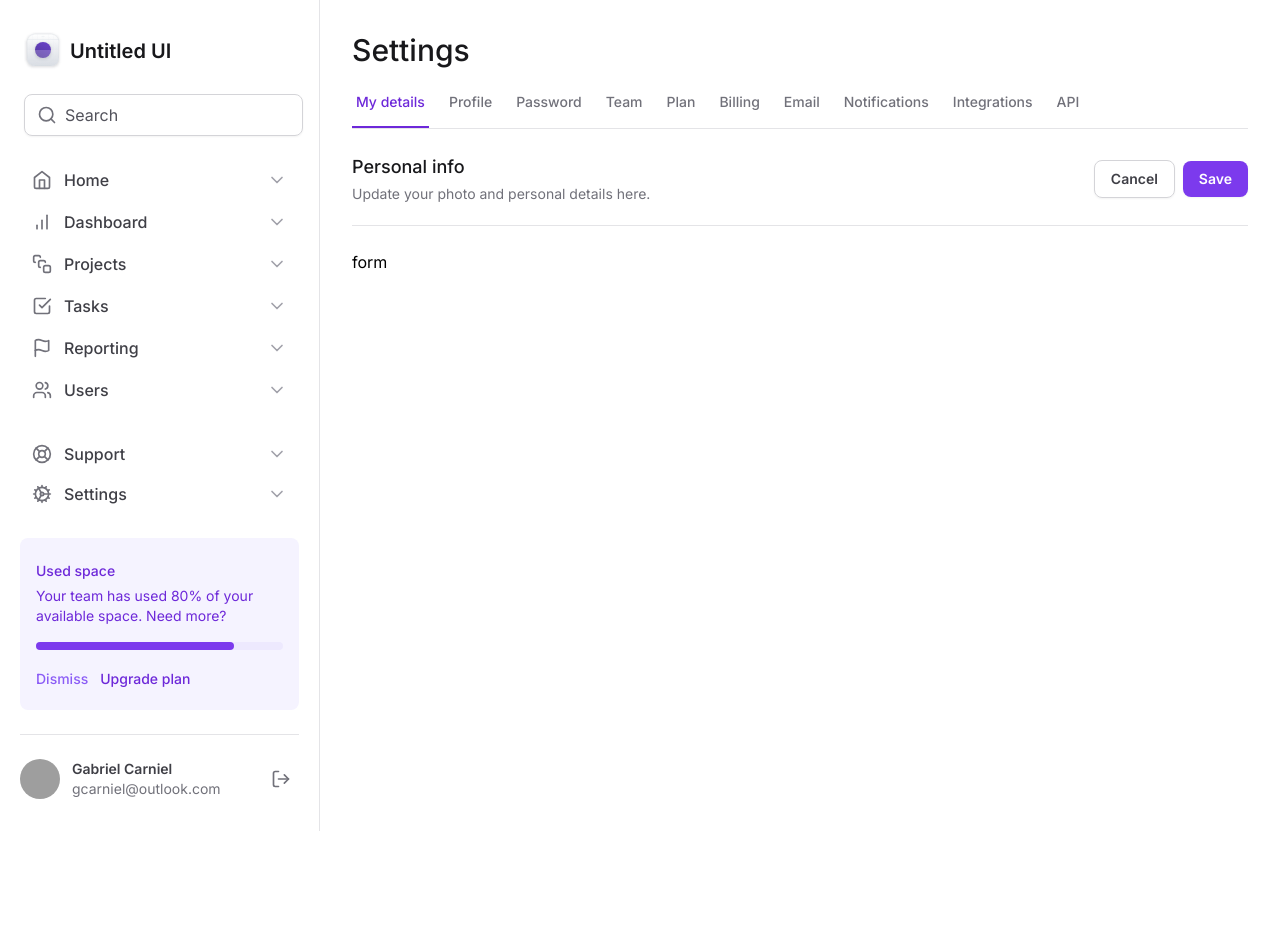
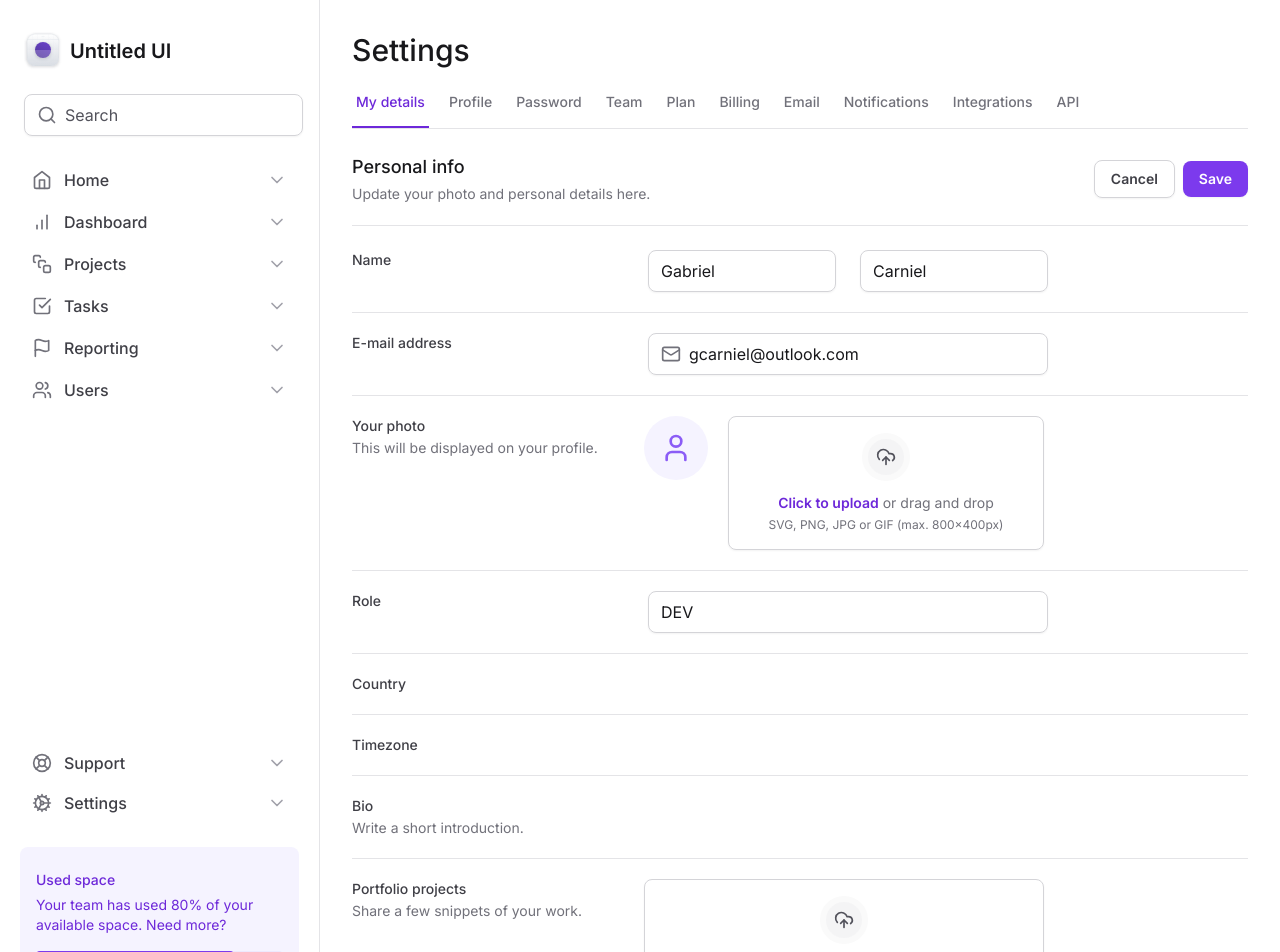
Before and after one commit to gcarniel/tailwind-next, a Next.js app: page / in a window 1280 px wide. Shown: the top 952 px of the page. Before the commit the page ends 831 px from the top, so only its background shows below. Built offline with nearby package versions, Linux system fonts and the light colour scheme; grey boxes are pictures that could not be loaded.

Commit message:
preview da imagem

```diff
--- a/src/app/page.tsx
+++ b/src/app/page.tsx
@@ -1,5 +1,7 @@
 import SettingsTabs from '@/components/SettingsTabs'
-
+import * as Input from '@/components/Input'
+import { Mail } from 'lucide-react'
+import * as FileInput from '@/components/Form/FileInput'
 export default function Home() {
   return (
     <>
@@ -33,8 +35,132 @@ export default function Home() {
           </div>
         </div>
 
-        <form id="settings" className="mt-6 flex flex-col w-full ">
-          form
+        <form
+          id="settings"
+          className="mt-6 flex flex-col w-full gap-5 divide-y divide-zinc-200"
+        >
+          <div className="grid gap-3 grid-cols-form ">
+            <label
+              htmlFor="firstName"
+              className="text-sm font-medium text-zinc-700"
+            >
+              Name
+            </label>
+            <div className="grid gap-6 grid-cols-2">
+              <Input.InputRoot>
+                <Input.InputControl id="firstName" defaultValue="Gabriel" />
+              </Input.InputRoot>
+              <Input.InputRoot>
+                <Input.InputControl id="firstName" defaultValue="Carniel" />
+              </Input.InputRoot>
+            </div>
+          </div>
+
+          <div className="grid gap-3 grid-cols-form pt-5">
+            <label
+              htmlFor="email"
+              className="text-sm font-medium text-zinc-700"
+            >
+              E-mail address
+            </label>
+            <Input.InputRoot>
+              <Input.InputPrefix>
+                <Mail className="h-5 w-5 text-zinc-500" />
+              </Input.InputPrefix>
+              <Input.InputControl
+                id="email"
+                type="email"
+                defaultValue="gcarniel@outlook.com"
+              />
+            </Input.InputRoot>
+          </div>
+
+          <div className="grid gap-3 grid-cols-form pt-5">
+            <label
+              htmlFor="photo"
+              className="text-sm font-medium text-zinc-700"
+            >
+              Your photo
+              <span className="text-sm font-normal text-zinc-500 block mt-0.5">
+                This will be displayed on your profile.
+              </span>
+            </label>
+
+            <FileInput.Root className="flex items-start gap-5">
+              <FileInput.ImagePreview />
+              <FileInput.Trigger />
+              <FileInput.Control />
+            </FileInput.Root>
+          </div>
+
+          <div className="grid gap-3 grid-cols-form pt-5">
+            <label htmlFor="role" className="text-sm font-medium text-zinc-700">
+              Role
+            </label>
+            <Input.InputRoot>
+              <Input.InputControl id="role" defaultValue="DEV" />
+            </Input.InputRoot>
+          </div>
+
+          <div className="grid gap-3 grid-cols-form pt-5">
+            <label
+              htmlFor="country"
+              className="text-sm font-medium text-zinc-700"
+            >
+              Country
+            </label>
+          </div>
+
+          <div className="grid gap-3 grid-cols-form pt-5">
+            <label
+              htmlFor="timezone"
+              className="text-sm font-medium text-zinc-700"
+            >
+              Timezone
+            </label>
+          </div>
+
+          <div className="grid grid-cols-form gap-3 pt-5">
+            <label htmlFor="bio" className="text-sm font-medium text-zinc-700">
+              Bio
+              <span className="mt-0.5 block text-sm font-normal text-zinc-500">
+                Write a short introduction.
+              </span>
+            </label>
+            <div />
+          </div>
+
+          <div className="grid grid-cols-form gap-3 pt-5">
+            <label
+              htmlFor="projects"
+              className="text-sm font-medium text-zinc-700"
+            >
+              Portfolio projects
+              <span className="mt-0.5 block text-sm font-normal text-zinc-500">
+                Share a few snippets of your work.
+              </span>
+            </label>
+
+            <FileInput.Root>
+              <FileInput.Trigger />
+              <FileInput.Control multiple />
+            </FileInput.Root>
+          </div>
+
+          <div className="flex items-center justify-end gap-2 pt-5">
+            <button
+              type="button"
+              className="rounded-lg border border-zinc-300 px-4 py-2 text-sm font-semibold text-zinc-700 shadow-sm hover:bg-zinc-50"
+            >
+              Cancel
+            </button>
+            <button
+              type="submit"
+              className="rounded-lg bg-violet-600 px-4 py-2 text-sm font-semibold text-white shadow-sm hover:bg-violet-700"
+            >
+              Save
+            </button>
+          </div>
         </form>
       </div>
     </>
--- /dev/null
+++ b/src/components/Form/FileInput/Control.tsx
@@ -0,0 +1,29 @@
+'use client'
+
+import { ChangeEvent, ComponentProps } from 'react'
+import { useFileInput } from './Root'
+
+interface ControlProps extends ComponentProps<'input'> {}
+
+export function Control(props: ControlProps) {
+  const { id, onFilesSelected } = useFileInput()
+
+  function handleFilesSelected(event: ChangeEvent<HTMLInputElement>) {
+    if (!event.target.files?.length) {
+      return
+    }
+
+    const files = Array.from(event.target.files)
+    onFilesSelected(files)
+  }
+
+  return (
+    <input
+      type="file"
+      className="sr-only"
+      id={id}
+      onChange={handleFilesSelected}
+      {...props}
+    />
+  )
+}
--- /dev/null
+++ b/src/components/Form/FileInput/ImagePreview.tsx
@@ -0,0 +1,35 @@
+'use client'
+
+import { User } from 'lucide-react'
+import { useFileInput } from './Root'
+import { useMemo } from 'react'
+
+interface ImagePreviewProps {}
+
+export function ImagePreview(props: ImagePreviewProps) {
+  const { files } = useFileInput()
+
+  const previewURL = useMemo(() => {
+    if (!files.length) {
+      return null
+    }
+
+    return URL.createObjectURL(files[0])
+  }, [files])
+
+  if (!previewURL) {
+    return (
+      <div className="bg-violet-50 flex h-16 w-16 items-center justify-center rounded-full">
+        <User className="h-8 w-8 text-violet-500" />
+      </div>
+    )
+  }
+
+  return (
+    <img
+      className="h-16 w-16 rounded-full object-cover"
+      src={previewURL}
+      alt=""
+    />
+  )
+}
--- /dev/null
+++ b/src/components/Form/FileInput/Root.tsx
@@ -0,0 +1,32 @@
+'use client'
+
+import {
+  ComponentProps,
+  createContext,
+  useContext,
+  useId,
+  useState,
+} from 'react'
+
+interface RootProps extends ComponentProps<'div'> {}
+
+type FileInputContextType = {
+  id: string
+  files: File[]
+  onFilesSelected: (files: File[]) => void
+}
+
+const FileInputContext = createContext({} as FileInputContextType)
+
+export function Root(props: RootProps) {
+  const id = useId()
+  const [files, setFiles] = useState<File[]>([])
+
+  return (
+    <FileInputContext.Provider value={{ id, files, onFilesSelected: setFiles }}>
+      <div {...props} />
+    </FileInputContext.Provider>
+  )
+}
+
+export const useFileInput = () => useContext(FileInputContext)
--- /dev/null
+++ b/src/components/Form/FileInput/Trigger.tsx
@@ -0,0 +1,28 @@
+'use client'
+
+import { UploadCloud } from 'lucide-react'
+import { useFileInput } from './Root'
+
+export function Trigger() {
+  const { id } = useFileInput()
+  return (
+    <label
+      htmlFor={id}
+      className="group flex flex-1 cursor-pointer flex-col items-center gap-3 rounded-lg border border-zinc-300 px-6 py-4 text-center text-zinc-500 shadow-sm hover:border-violet-200 hover:bg-violet-50/50 hover:text-violet-500"
+    >
+      <div className="rounded-full border-6 border-zinc-50 bg-zinc-100 p-2 group-hover:border-violet-50 group-hover:bg-violet-100">
+        <UploadCloud className="h-5 w-5 text-zinc-600 group-hover:text-violet-600" />
+      </div>
+
+      <div className="flex flex-col items-center gap-1  ">
+        <span className="text-sm">
+          <span className="font-semibold text-violet-700 ">
+            Click to upload
+          </span>{' '}
+          or drag and drop
+        </span>
+        <span className="text-xs">SVG, PNG, JPG or GIF (max. 800x400px)</span>
+      </div>
+    </label>
+  )
+}
--- /dev/null
+++ b/src/components/Form/FileInput/index.tsx
@@ -0,0 +1,6 @@
+import { Control } from './Control'
+import { ImagePreview } from './ImagePreview'
+import { Root } from './Root'
+import { Trigger } from './Trigger'
+
+export { Control, ImagePreview, Root, Trigger }
--- a/tailwind.config.ts
+++ b/tailwind.config.ts
@@ -7,6 +7,11 @@ const config: Config = {
       gridTemplateColumns: {
         app: 'minmax(18rem, 20rem) 1fr',
         profile: 'max-content 1fr min-content',
+        form: 'minmax(7.5rem, 17.5rem) minmax(25rem, 1fr) minmax(0, 15rem)',
+      },
+
+      borderWidth: {
+        6: '6px',
       },
     },
   },
```
